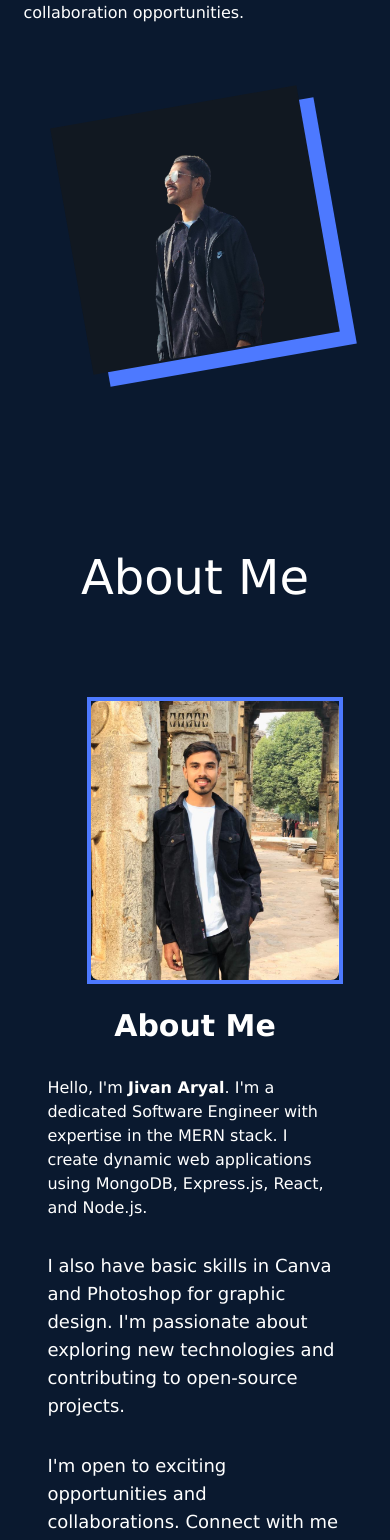
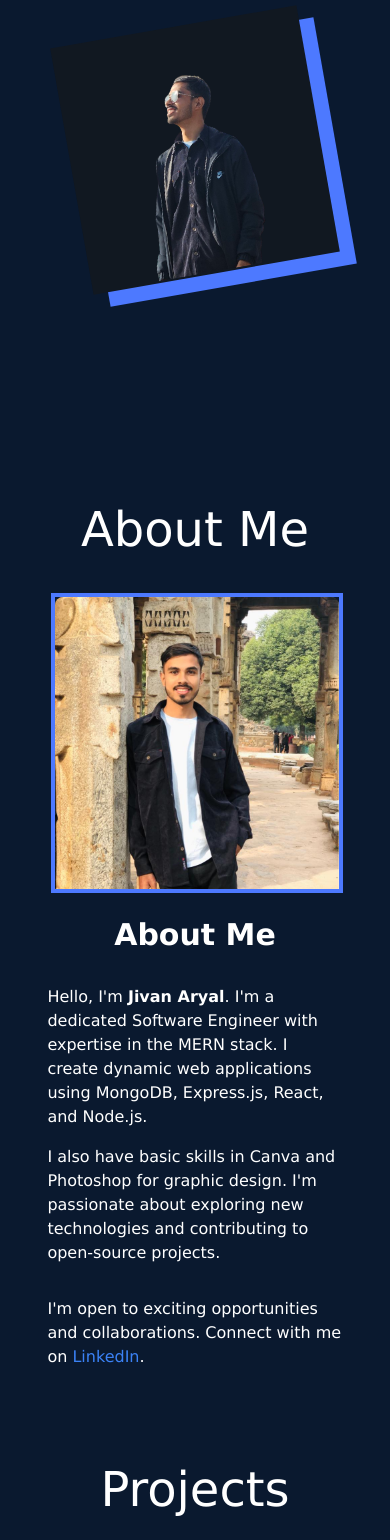
Before and after one commit to jivanaryal/profile, a React (Vite) app: page / in a window 390 px wide. Shown: the part 406-1946 px from the top of the page. Built offline with nearby package versions, Linux system fonts and the light colour scheme.

Commit message:
hello jivan

```diff
--- a/src/components/Pages/About.jsx
+++ b/src/components/Pages/About.jsx
@@ -2,11 +2,11 @@ import myPhoto from "../../assets/images/jivan.jpg"; // Replace with the actual
 
 const About = () => {
   return (
-    <section className="min-h-screen text-white my-16">
+    <section className="min-h-screen text-white md:my-16 my-4">
       <h1 className=" text-center md:text-7xl text-5xl">About Me</h1>
       <div className="  px-6">
-        <div className="md:grid md:grid-cols-12 gap-10 pt-24 ">
-          <div className="border-mainColor border-4 w-fit md:ml-0 ml-10 md:col-span-5 col-span-full  md:max-h-[500px] overflow-hidden max-h-[300px]   mb-6">
+        <div className="md:grid md:grid-cols-12 gap-10 md:pt-24  pt-10">
+          <div className="border-mainColor border-4 w-fit md:ml-0 ml-1 md:col-span-5 col-span-full  md:max-h-[500px] overflow-hidden max-h-[300px]   mb-6">
             <img
               src={myPhoto}
               alt="Jivan Aryal"
@@ -15,18 +15,18 @@ const About = () => {
           </div>
           <div className=" flex flex-col  gap-4 md:col-span-6 col-span-full  md:text-[1.5rem] text-[1rem]">
             <h2 className="text-3xl font-bold mb-4 text-center">About Me</h2>
-            <p className="justify-start mb-4">
+            <p className="justify-start md:text-lg text-base mb-0">
               Hello, I'm <span className="font-semibold">Jivan Aryal</span>. I'm
               a dedicated Software Engineer with expertise in the MERN stack. I
               create dynamic web applications using MongoDB, Express.js, React,
               and Node.js.
             </p>
-            <p className="text-lg mb-4">
+            <p className="md:text-lg text-base mb-4">
               I also have basic skills in Canva and Photoshop for graphic
               design. I'm passionate about exploring new technologies and
               contributing to open-source projects.
             </p>
-            <p className="text-lg">
+            <p className="md:text-lg text-base">
               I'm open to exciting opportunities and collaborations. Connect
               with me on{" "}
               <a
--- a/src/components/Pages/ProfileIntro.jsx
+++ b/src/components/Pages/ProfileIntro.jsx
@@ -2,7 +2,7 @@ import Rhombus from "../design/Rhombus";
 
 const ProfileIntro = () => {
   return (
-    <div className="md:grid  md:grid-cols-12 min-h-screen pt-20 md:text-[1.5rem] text-[1rem] md:gap-4 gap-10">
+    <div className="md:grid  md:grid-cols-12 min-h-screen md:pt-20 pt-10 md:text-[1.5rem] text-[1rem] md:gap-4 gap-10">
       <div className="col-span-7  flex flex-col gap-3">
         <p className="text-[#a19292ee]">Hello! I am</p>
         <h1>Jivan Aryal</h1>
@@ -15,7 +15,7 @@ const ProfileIntro = () => {
           collaboration opportunities.
         </p>
       </div>
-      <div className=" md:col-span-5  mx-auto md:mt-0 my-20">
+      <div className=" md:col-span-5  mx-auto md:mt-0 md:my-20 my-10">
         <Rhombus />
       </div>
     </div>
--- a/src/components/Pages/Projects.jsx
+++ b/src/components/Pages/Projects.jsx
@@ -83,15 +83,18 @@ const Projects = () => {
   return (
     <div className="min-h-screen pt-20 ">
       <div>
-        <h1 className="text-7xl text-center">Projects</h1>
-        <div className="flex flex-col gap-16">
+        <h1 className="md:text-7xl text-5xl text-center">Projects</h1>
+        <div className="flex flex-col md:gap-14 gap-4">
           {ProjectData.map((val, i) => {
             return (
-              <div key={i} className="md:grid  md:grid-cols-12 gap-10 pt-24">
+              <div
+                key={i}
+                className="md:grid  md:grid-cols-12 md:gap-10 gap-4 pt-24"
+              >
                 <div className="left-image md:col-span-6 col-span-full w-full bg-red-500 max-h-[300px] md:mb-2 mb-6 ">
                   <img src={val.image} alt="" className="h-full w-full" />
                 </div>
-                <div className="right flex flex-col gap-4 md:col-span-6 col-span-full md:text-[1.5rem] text-[1rem] ">
+                <div className="right flex flex-col md:gap-4 gap-2 md:col-span-6 col-span-full md:text-[1.5rem] text-[1rem] ">
                   <div className="md:text-4xl text-3xl capitalize">
                     {val.header}
                   </div>
@@ -109,7 +112,7 @@ const Projects = () => {
                       rel="noopener noreferrer"
                     >
                       {" "}
-                      <div className="border-2 border-mainColor text-mainColor flex items-center gap-2 px-4 py-2 capitalize">
+                      <div className="border-2 border-mainColor md:text-lg text-base text-mainColor flex items-center gap-2 md:px-4 md:py-2 px-3 py-1 capitalize">
                         <RiLiveLine />
                         <button
                           className={`${
@@ -125,7 +128,7 @@ const Projects = () => {
                       target="_blank"
                       rel="noopener noreferrer"
                     >
-                      <div className="border-2 border-mainColor text-mainColor flex items-center gap-2 px-4 py-2 capitalize">
+                      <div className="border-2 border-mainColor text-mainColor flex items-center gap-2 md:px-4 md:py-2 px-3 py-1 capitalize">
                         <FaGithub />
                         <button>{val.code}</button>
                       </div>
--- a/src/components/Pages/Skills.jsx
+++ b/src/components/Pages/Skills.jsx
@@ -51,7 +51,7 @@ const Miscellaneous = [
 
 const Skills = () => {
   return (
-    <div className="min-h-screen py-60">
+    <div className="min-h-screen md:py-52 py-36">
       <div>
         <h1 className="md:text-7xl text-5xl text-center">Skills</h1>
         <div className="flex flex-col flex-nowrap gap-10 pt-10">
--- a/src/components/Pages/WantTo.jsx
+++ b/src/components/Pages/WantTo.jsx
@@ -45,7 +45,7 @@ const WantTo = () => {
       <div>
         <h1 className="md:text-7xl text-5xl text-center">Wants To</h1>
 
-        <div className="grid lg:grid-cols-3 md:grid-cols-2 grid-cols-1  gap-10 pt-20">
+        <div className="grid lg:grid-cols-3 md:grid-cols-2 grid-cols-1  md:gap-10 gap-8 md:pt-20 pt-10">
           {ContactDetails.map((val, i) => {
             return (
               <div key={i} className="flex flex-col gap-6">
```
